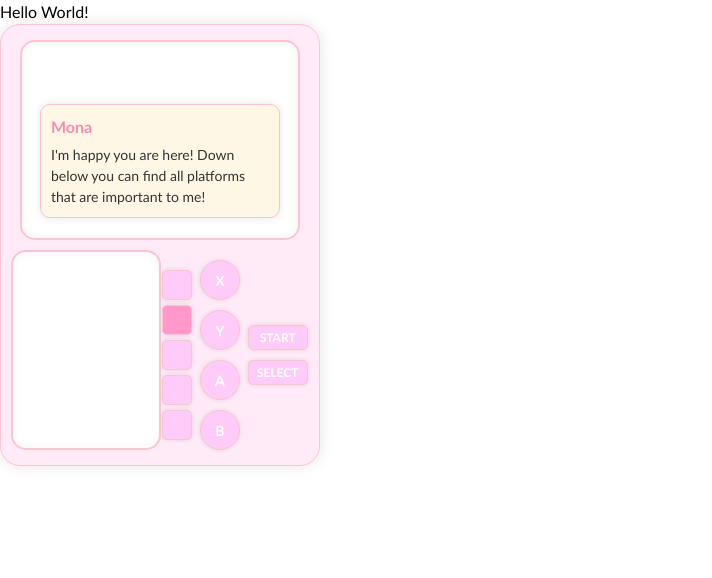
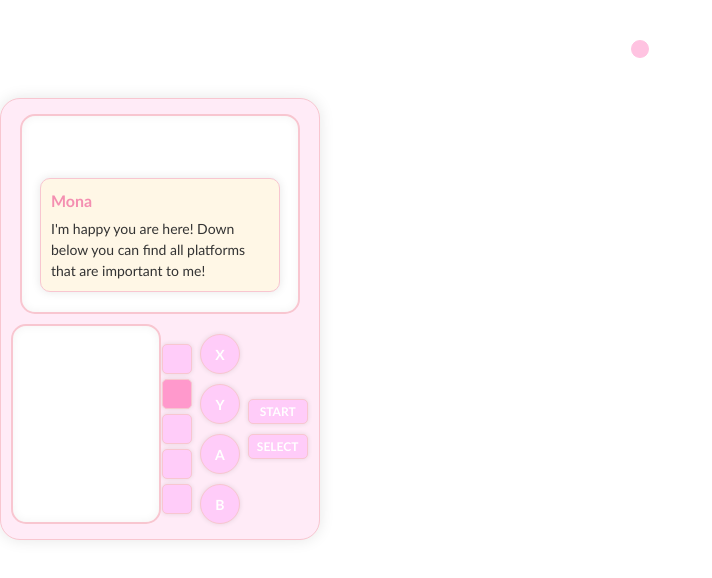
Before and after one commit to MUppenkamp/monauppi.com, an Angular app: page / in a window 1280 px wide. Shown: the top 578 px of the page, without its empty margins (0-712 px from the left). Built offline with nearby package versions, Linux system fonts and the light colour scheme; what tailwindcss-logical would draw is missing.

Commit message:
✨ Add nintendo-top

```diff
--- a/src/app/app.component.html
+++ b/src/app/app.component.html
@@ -1,4 +1,6 @@
-<nintendo />
+<main class="p-10 flex justify-center">
+  <nintendo-top />
+</main>
 <div class="ds-container">
   <div class="ds-top">
     <div class="screen top-screen">
--- a/src/app/app.component.ts
+++ b/src/app/app.component.ts
@@ -1,12 +1,12 @@
 import { Component } from '@angular/core';
 import { RouterOutlet } from '@angular/router';
-import { NintendoComponent } from "./nintendo/nintendo.component";
+import { NintendoTopComponent } from './nintendo-top/nintendo-top.component';
 
 @Component({
   selector: 'app-root',
   templateUrl: './app.component.html',
   styleUrl: './app.component.scss',
-  imports: [NintendoComponent],
+  imports: [NintendoTopComponent],
 })
 export class AppComponent {
   messageHeader: string = 'Mona';
--- /dev/null
+++ b/src/app/nintendo-top/nintendo-top.component.html
@@ -0,0 +1,7 @@
+<div
+  class="is-nintendo bs-72 bg-hotpink-200/40 rounded-2xl border-1 border-hotpink-200 flex justify-center items-center"
+>
+  <div
+    class="bg-gradient-to-tl from-gray-950 via-gray-700 to-gray-300 is-72 bs-52 rounded-md border-8 border-hotpink-200"
+  ></div>
+</div>
--- /dev/null
+++ b/src/app/nintendo-top/nintendo-top.component.ts
@@ -0,0 +1,13 @@
+import { Component, OnInit } from '@angular/core';
+
+@Component({
+  standalone: true,
+  imports: [],
+  selector: 'nintendo-top',
+  templateUrl: 'nintendo-top.component.html',
+})
+export class NintendoTopComponent {
+  messageHeader: string = 'Mona';
+  messageBody: string =
+    "I'm happy you are here! Down below you can find all platforms that are important to me!";
+}
--- a/src/app/nintendo/nintendo.component.html
+++ /dev/null
@@ -1 +0,0 @@
-<p>Hello World!</p>
--- a/src/app/nintendo/nintendo.component.ts
+++ /dev/null
@@ -1,14 +0,0 @@
-import { Component, OnInit } from '@angular/core';
-
-@Component({
-  standalone: true,
-  imports: [],
-  selector: 'nintendo',
-  templateUrl: 'nintendo.component.html'
-})
-
-export class NintendoComponent implements OnInit {
-  constructor() { }
-
-  ngOnInit() { }
-}
```
